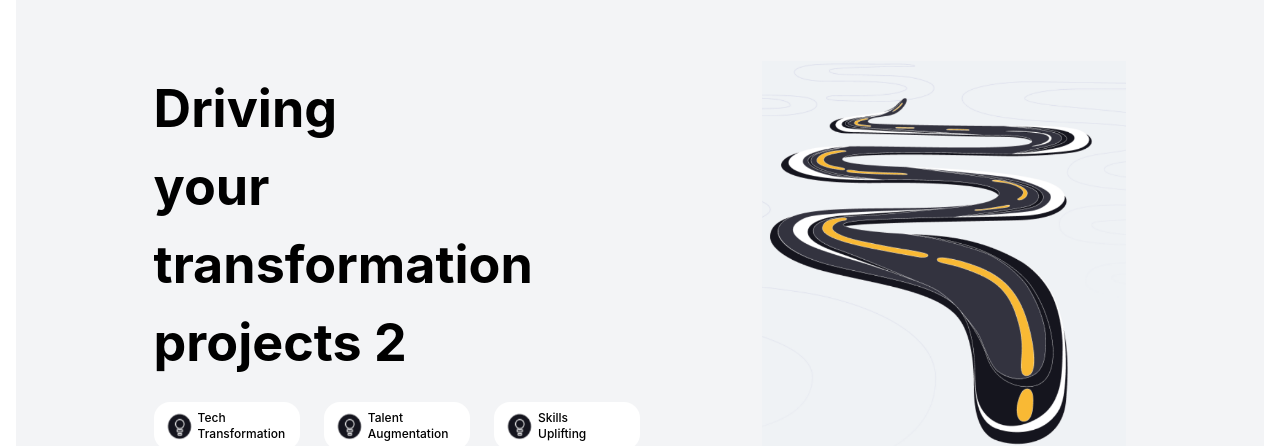
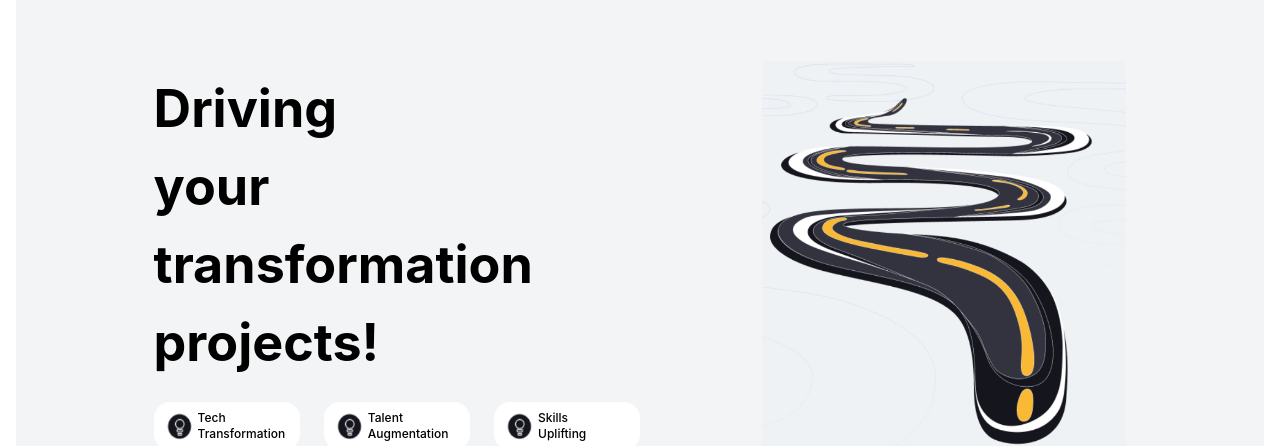
Before and after one commit to THEWhiteArrow/menu-df-investigation, a React (Create React App) app: page / in a window 1280 px wide. Shown: the part 148-594 px from the top of the page. Built offline with nearby package versions, Linux system fonts and the light colour scheme.

Commit message:
Changes in Content Component to match desired design

```diff
--- a/src/Content.js
+++ b/src/Content.js
@@ -1,7 +1,7 @@
 import React, { useState, useEffect } from 'react';
 
 const Content = () => {
-  const texts = ["Driving your transformation projects 1", "Driving your transformation projects 2", "Driving your transformation projects 3"];
+  const texts = ["Driving your transformation projects", "Driving your transformation projects!", "Driving your transformation projects"];
   const [currentIndex, setCurrentIndex] = useState(0);
 
   useEffect(() => {
```
